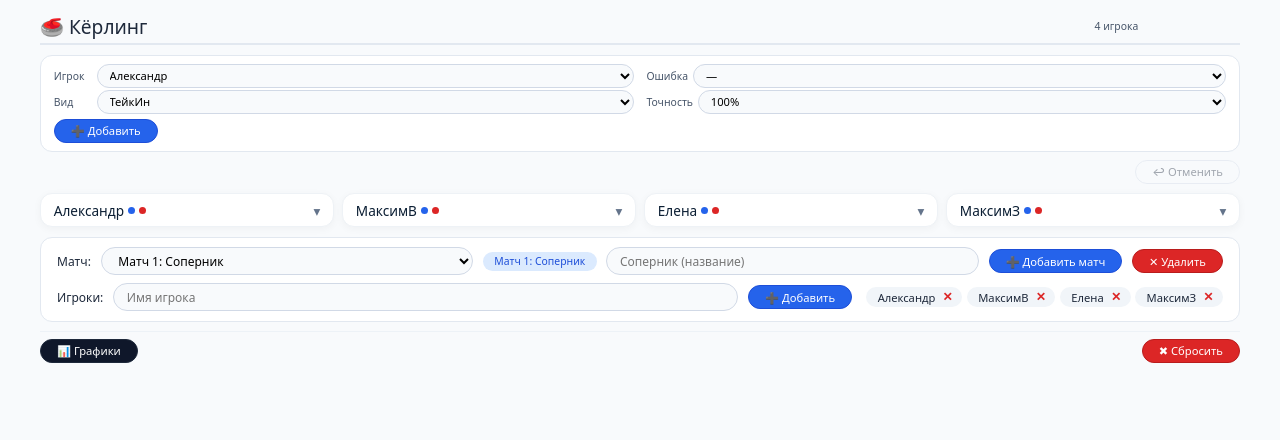
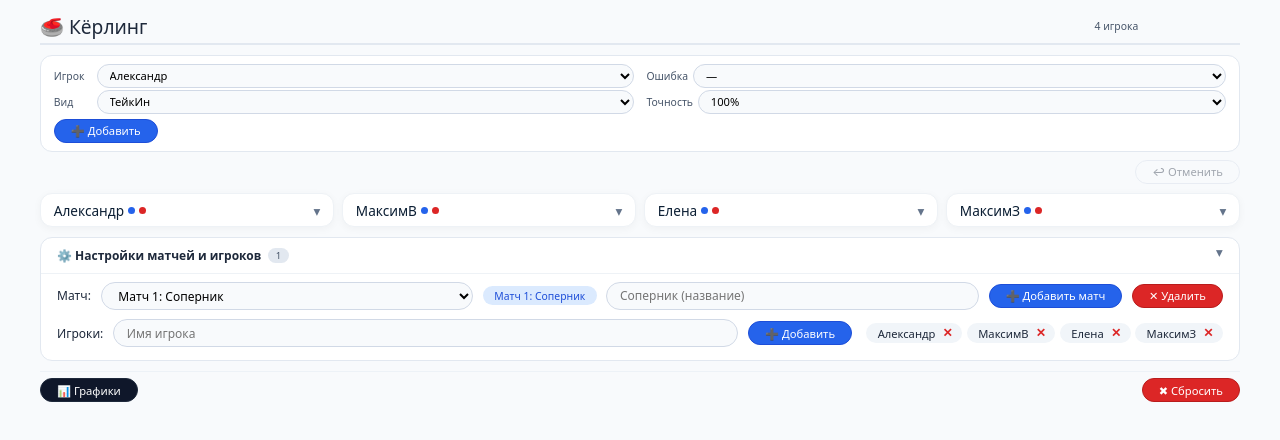
Before and after one commit to KibaDanil/stat, a plain HTML site: page index.html in a window 1280 px wide. Drawn offline with nearby package versions, Linux system fonts and the light colour scheme.

Commit message:
index.html

```diff
--- a/index.html
+++ b/index.html
@@ -332,32 +332,75 @@
             flex-wrap: wrap;
         }
 
-        /* Control panel (match + players) placed above charts */
+        /* Collapsible control panel (match + players) */
         .control-panel {
             background: #fff;
             border-radius: 12px;
             border: 1px solid #e2e8f0;
-            padding: 0.6rem 1rem;
             margin-top: 0.6rem;
             margin-bottom: 0.6rem;
+            overflow: hidden;
+        }
+        .control-panel-header {
             display: flex;
+            align-items: center;
+            justify-content: space-between;
+            padding: 0.5rem 1rem;
+            cursor: pointer;
+            user-select: none;
+            transition: background 0.1s;
+        }
+        .control-panel-header:hover {
+            background: #f8fafc;
+        }
+        .control-panel-header .title {
+            font-size: 0.75rem;
+            font-weight: 600;
+            color: #1e293b;
+            display: flex;
+            align-items: center;
+            gap: 0.4rem;
+        }
+        .control-panel-header .title .badge-count {
+            font-size: 0.6rem;
+            font-weight: 400;
+            background: #e2e8f0;
+            color: #475569;
+            padding: 0.05rem 0.5rem;
+            border-radius: 30px;
+        }
+        .control-panel-header .toggle-arrow {
+            font-size: 0.85rem;
+            color: #64748b;
+            transition: transform 0.2s;
+        }
+        .control-panel-header .toggle-arrow.open {
+            transform: rotate(180deg);
+        }
+        .control-panel-body {
+            display: none;
+            padding: 0.5rem 1rem 0.8rem;
+            border-top: 1px solid #eef2f6;
             flex-direction: column;
-            gap: 0.5rem;
+            gap: 0.6rem;
         }
-        .control-panel .row {
+        .control-panel-body.open {
+            display: flex;
+        }
+        .control-panel-body .row {
             display: flex;
             align-items: center;
             gap: 0.6rem;
             flex-wrap: wrap;
         }
-        .control-panel .row label {
+        .control-panel-body .row label {
             font-size: 0.75rem;
             font-weight: 500;
             color: #1e293b;
             white-space: nowrap;
         }
-        .control-panel .row select,
-        .control-panel .row input[type="text"] {
+        .control-panel-body .row select,
+        .control-panel-body .row input[type="text"] {
             background: #f8fafc;
             border: 1px solid #d1d9e6;
             border-radius: 30px;
@@ -366,16 +409,16 @@
             outline: none;
             height: 28px;
         }
-        .control-panel .row select:focus,
-        .control-panel .row input:focus {
+        .control-panel-body .row select:focus,
+        .control-panel-body .row input:focus {
             border-color: #2563eb;
             box-shadow: 0 0 0 3px rgba(37, 99, 235, 0.06);
         }
-        .control-panel .row select {
+        .control-panel-body .row select {
             flex: 1;
             min-width: 140px;
         }
-        .control-panel .row input[type="text"] {
+        .control-panel-body .row input[type="text"] {
             flex: 1;
             min-width: 120px;
         }
@@ -521,7 +564,7 @@
                 grid-template-columns: 1fr 1fr;
                 gap: 0.4rem;
             }
-            .control-panel .row {
+            .control-panel-body .row {
                 flex-direction: column;
                 align-items: stretch;
             }
@@ -590,8 +633,16 @@
     <!-- Player cards -->
     <div class="players-grid" id="playersGrid"></div>
 
-    <!-- Control panel: match selection & player management (below cards, above charts) -->
+    <!-- Collapsible control panel: match selection & player management -->
     <div class="control-panel">
+        <div class="control-panel-header" id="controlPanelHeader">
+            <span class="title">
+                ⚙️ Настройки матчей и игроков
+                <span class="badge-count" id="matchCountBadge">0</span>
+            </span>
+            <span class="toggle-arrow" id="controlPanelArrow">▾</span>
+        </div>
+        <div class="control-panel-body" id="controlPanelBody">
             <div class="row">
                 <label for="matchSelect">Матч:</label>
                 <select id="matchSelect"></select>
@@ -605,6 +656,7 @@
                 <input type="text" id="newPlayerInput" placeholder="Имя игрока" maxlength="20">
                 <button class="btn btn-primary" id="addPlayerBtn">➕ Добавить</button>
                 <div class="player-tags" id="playerTags"></div>
+            </div>
         </div>
     </div>
 
@@ -632,8 +684,8 @@
     // ==================== КОНСТАНТЫ ====================
     const TYPES = ['ТейкИн', 'ТейкАут', 'ДроИн', 'ДроАут'];
     const ERRORS = ['узко', 'широко', 'слабо', 'сильно', 'другое'];
-    const STORAGE = 'curling_stats_combined_v4';
-    const UNDO_KEY = 'curling_undo_combined_v4';
+    const STORAGE = 'curling_stats_combined_v5';
+    const UNDO_KEY = 'curling_undo_combined_v5';
     const MAX_UNDO = 3;
 
     const INITIAL_PLAYERS = ['Александр', 'МаксимВ', 'Елена', 'МаксимЗ'];
@@ -648,6 +700,7 @@
     let chartsVisible = false;
     let chartInstances = [];
     let saveIndicatorTimer = null;
+    let panelOpen = true; // collapsible panel state
 
     // ==================== ВСПОМОГАТЕЛЬНЫЕ ====================
     function emptyTypeStats() {
@@ -808,6 +861,7 @@
         renderPlayersGrid();
         renderCharts();
         document.getElementById('playerCountLabel').textContent = `${players.length} ${players.length === 1 ? 'игрок' : 'игрока'}`;
+        document.getElementById('matchCountBadge').textContent = matches.length;
         updateUndo();
         const curMatch = matches.find(m => m.id === currentMatchId);
         document.getElementById('matchBadge').textContent = curMatch ? curMatch.label : '—';
@@ -856,7 +910,7 @@
         const grid = document.getElementById('playersGrid');
         grid.innerHTML = '';
         if (players.length === 0) {
-            grid.innerHTML = '<div style="padding:1rem;color:#94a3b8;font-size:0.8rem;text-align:center;grid-column:1/-1;">Нет игроков. Добавьте игрока ниже.</div>';
+            grid.innerHTML = '<div style="padding:1rem;color:#94a3b8;font-size:0.8rem;text-align:center;grid-column:1/-1;">Нет игроков. Добавьте игрока в настройках ниже.</div>';
             return;
         }
         players.forEach(name => {
@@ -1021,6 +1075,22 @@
         renderCharts();
     }
 
+    // ==================== COLLAPSIBLE PANEL ====================
+    function toggleControlPanel() {
+        panelOpen = !panelOpen;
+        const body = document.getElementById('controlPanelBody');
+        const arrow = document.getElementById('controlPanelArrow');
+        if (panelOpen) {
+            body.classList.add('open');
+            arrow.classList.add('open');
+            arrow.textContent = '▴';
+        } else {
+            body.classList.remove('open');
+            arrow.classList.remove('open');
+            arrow.textContent = '▾';
+        }
+    }
+
     // ==================== УПРАВЛЕНИЕ МАТЧАМИ ====================
     function addMatch() {
         const input = document.getElementById('newMatchInput');
@@ -1172,6 +1242,15 @@
         loadHistory();
         render();
 
+        // Collapsible panel
+        document.getElementById('controlPanelHeader').addEventListener('click', toggleControlPanel);
+        // Ensure initial state is open
+        if (panelOpen) {
+            document.getElementById('controlPanelBody').classList.add('open');
+            document.getElementById('controlPanelArrow').classList.add('open');
+            document.getElementById('controlPanelArrow').textContent = '▴';
+        }
+
         document.getElementById('addThrowBtn').onclick = addThrow;
         document.getElementById('addPlayerBtn').onclick = addPlayer;
         document.getElementById('newPlayerInput').addEventListener('keypress', (e) => {
```
Lines whose indentation alone changed are shown as unchanged.
